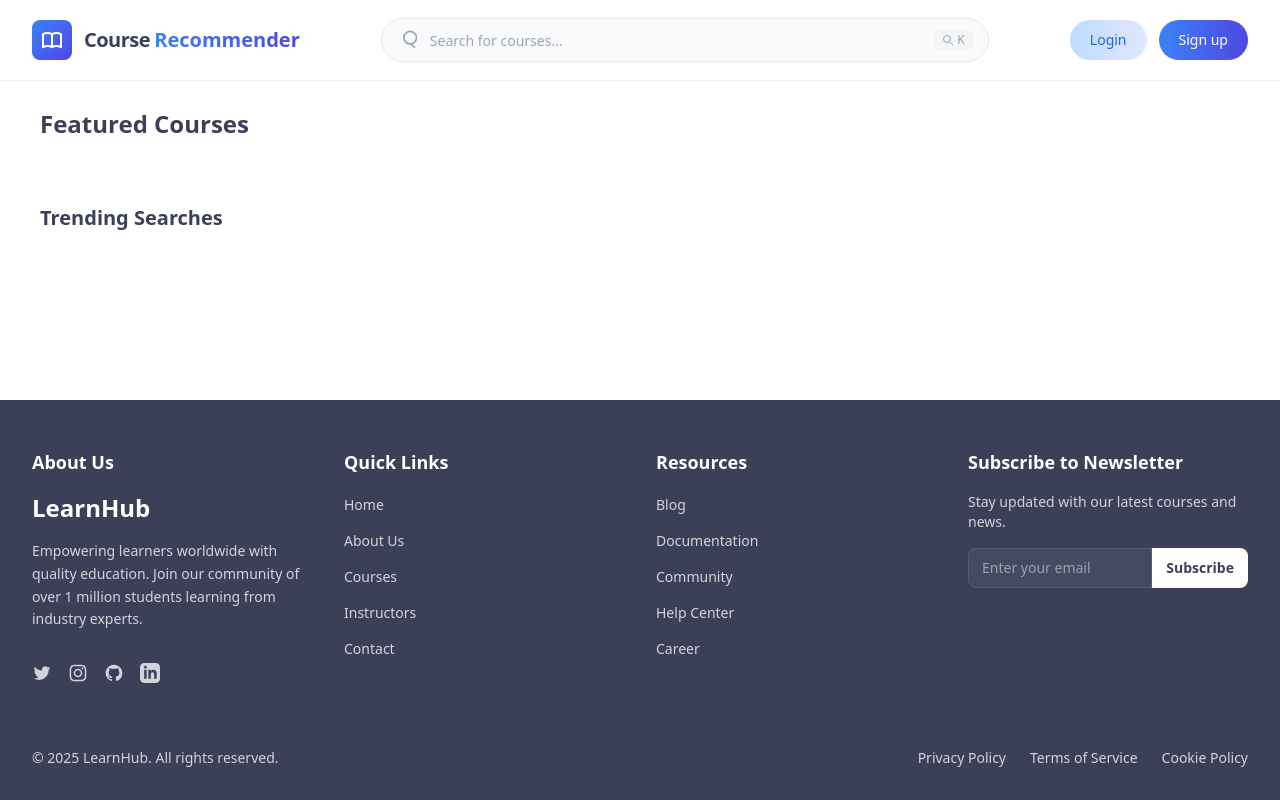
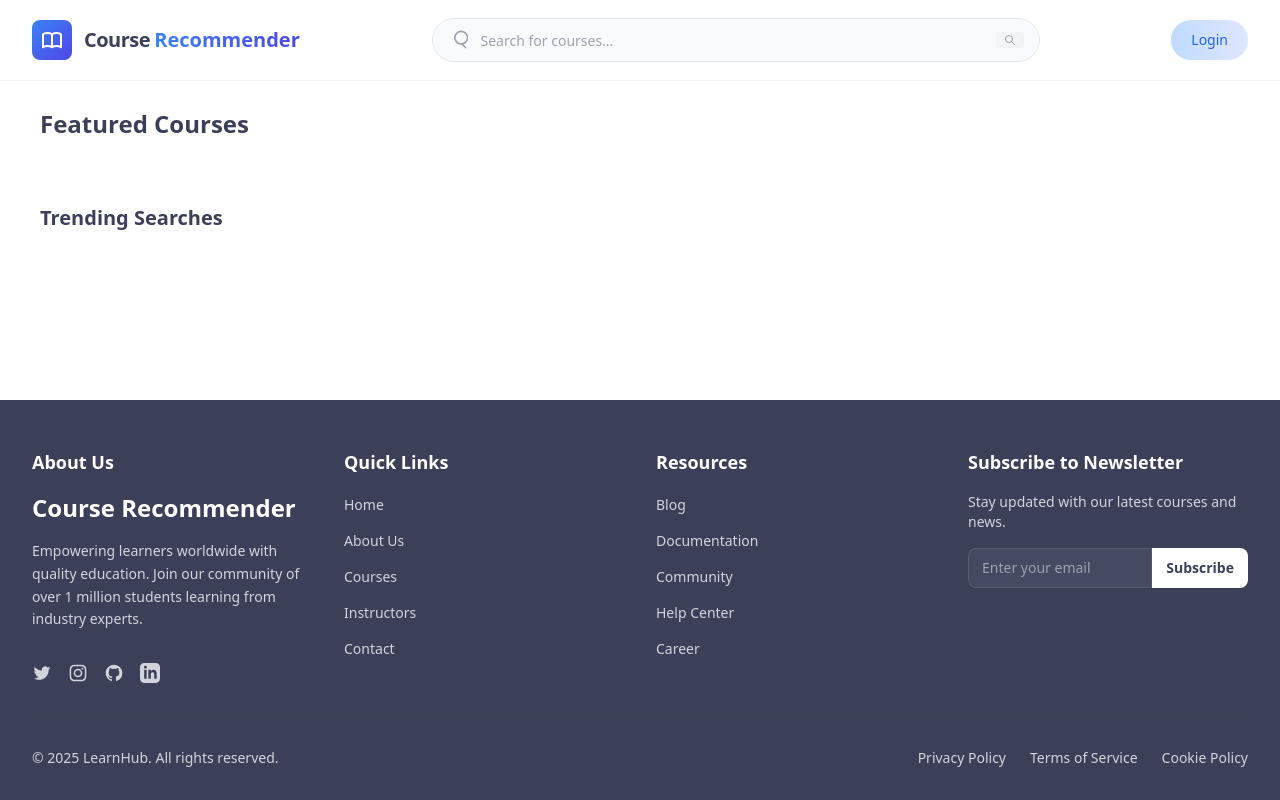
Before and after one commit to aniruddhabishwakarma/Course-Recommendation-System, a Django app: template recommendations/templates/recommendations/home.html in a window 1280 px wide. Run offline with Django 3.2, Linux system fonts and the light colour scheme; the template is opened without the code that fills it, so the values that code supplies are empty; some libraries are stand-ins or nearby versions.

Commit message:
Latest Commit

```diff
--- a/recommendations/templates/pages/Footer.html
+++ b/recommendations/templates/pages/Footer.html
@@ -7,7 +7,7 @@
                 <h3 class="text-white text-lg font-semibold mb-4">About Us</h3>
                 <div class="flex items-center mb-4">
                     <!-- Logo -->
-                    <span class="text-2xl font-bold text-white">LearnHub</span>
+                    <span class="text-2xl font-bold text-white">Course Recommender</span>
                 </div>
                 <p class="text-gray-300 text-sm leading-relaxed">
                     Empowering learners worldwide with quality education. Join our community of over 1 million students learning from industry experts.
--- a/recommendations/templates/pages/Navbar.html
+++ b/recommendations/templates/pages/Navbar.html
@@ -37,7 +37,6 @@
               <svg class="w-3 h-3" fill="none" stroke="currentColor" viewBox="0 0 24 24">
                 <path stroke-linecap="round" stroke-linejoin="round" stroke-width="2" d="M21 21l-6-6m2-5a7 7 0 11-14 0 7 7 0 0114 0z" />
               </svg>
-              <span>K</span>
             </kbd>
           </div>
         </form>
@@ -76,13 +75,6 @@
                 </svg>
                 <span>Profile</span>
               </a>
-              <a href="{% url 'login' %}" class="flex items-center space-x-3 px-3 py-2 rounded-lg text-sm text-gray-700 hover:bg-gray-50 transition-colors duration-200">
-                <svg xmlns="http://www.w3.org/2000/svg" class="h-5 w-5 text-gray-400" fill="none" viewBox="0 0 24 24" stroke="currentColor">
-                  <path stroke-linecap="round" stroke-linejoin="round" stroke-width="2" d="M10.325 4.317c.426-1.756 2.924-1.756 3.35 0a1.724 1.724 0 002.573 1.066c1.543-.94 3.31.826 2.37 2.37a1.724 1.724 0 001.065 2.572c1.756.426 1.756 2.924 0 3.35a1.724 1.724 0 00-1.066 2.573c.94 1.543-.826 3.31-2.37 2.37a1.724 1.724 0 00-2.572 1.065c-.426 1.756-2.924 1.756-3.35 0a1.724 1.724 0 00-2.573-1.066c-1.543.94-3.31-.826-2.37-2.37a1.724 1.724 0 00-1.065-2.572c-1.756-.426-1.756-2.924 0-3.35a1.724 1.724 0 001.066-2.573c-.94-1.543.826-3.31 2.37-2.37.996.608 2.296.07 2.572-1.065z" />
-                  <path stroke-linecap="round" stroke-linejoin="round" stroke-width="2" d="M15 12a3 3 0 11-6 0 3 3 0 016 0z" />
-                </svg>
-                <span>Settings</span>
-              </a>
               <hr class="my-2 border-gray-100" />
               <a href="{% url 'logout' %}" class="flex items-center space-x-3 px-3 py-2 rounded-lg text-sm text-red-600 hover:bg-red-50 transition-colors duration-200">
                 <svg xmlns="http://www.w3.org/2000/svg" class="h-5 w-5" fill="none" viewBox="0 0 24 24" stroke="currentColor">
@@ -98,9 +90,6 @@
           <a href="{% url 'login' %}" class="px-5 py-2.5 text-sm font-medium text-blue-600 bg-gradient-to-r from-blue-200 to-indigo-100 rounded-full hover:from-blue-100 hover:to-indigo-200 focus:outline-none focus:ring-2 focus:ring-blue-500 focus:ring-offset-2 transition-all duration-200">
             Login
           </a>
-          <a href="{% url 'register' %}" class="px-5 py-2.5 text-sm font-medium text-white bg-gradient-to-r from-blue-500 to-indigo-600 rounded-full hover:from-blue-600 hover:to-indigo-700 focus:outline-none focus:ring-2 focus:ring-blue-500 focus:ring-offset-2 transition-all duration-200">
-            Sign up
-          </a>
         </div>
         {% endif %}
       </div>
--- a/recommendations/templates/recommendations/search_results.html
+++ b/recommendations/templates/recommendations/search_results.html
@@ -26,15 +26,13 @@
 
             <!-- Courses Grid -->
             <!-- Courses Grid -->
-<div class="grid grid-cols-1 sm:grid-cols-2 lg:grid-cols-3 gap-6">
+<div class="grid grid-cols-1 sm:grid-cols-2 lg:grid-cols-4 gap-6">
     {% for course in page_obj %}
     {% include 'pages/Course_Card.html' %}
     {% empty %}
     <p class="text-gray-600">No courses found for "{{ query }}".</p>
     {% endfor %}
 </div>
-
-
             <!-- Pagination Controls -->
             <div class="mt-6 text-center">
                 {% if page_obj.has_previous %}
```
